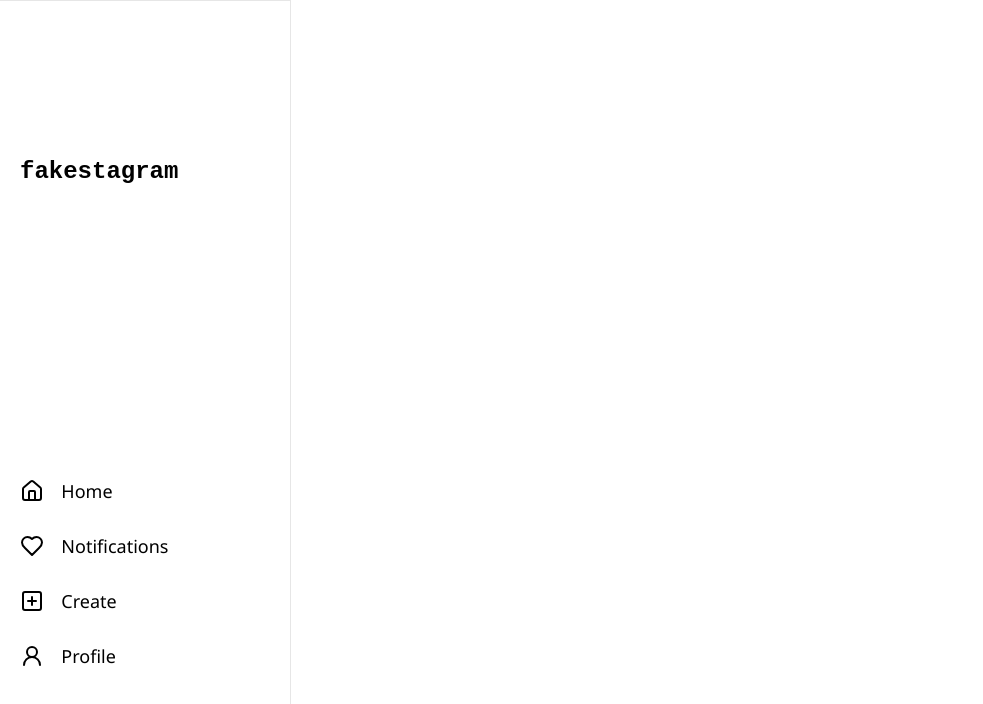
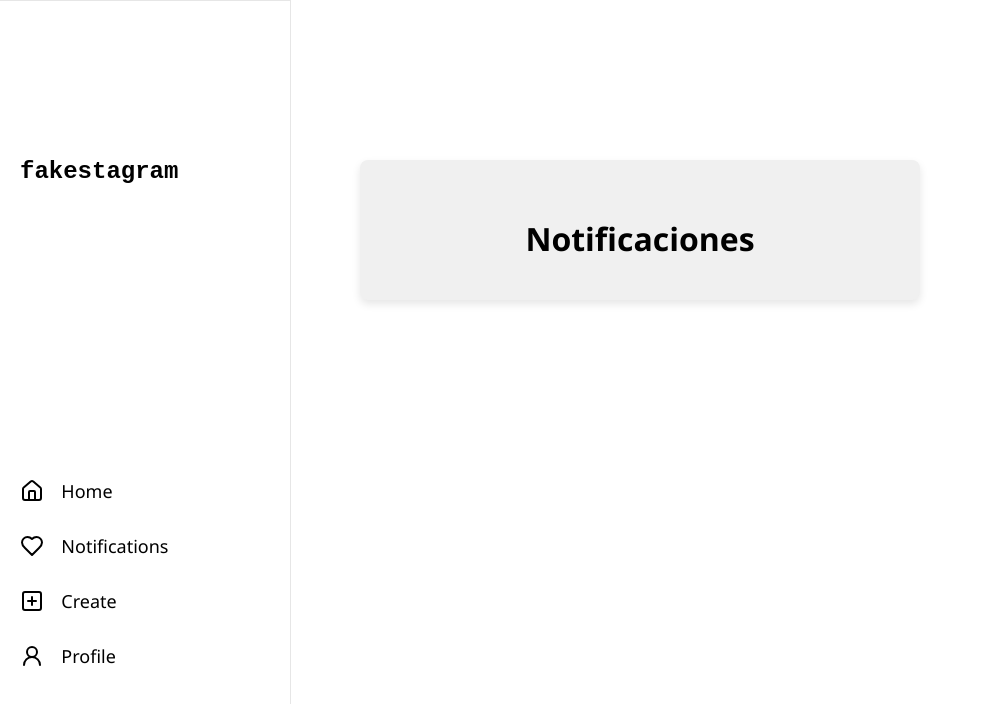
Before and after one commit to EmilianoFau/ProyectoFinalReact, a React (Vite) app in the folder ProyectoFinalReact/: page /Notifications in a window 1280 px wide. Shown: the top 704 px of the page, without its empty margins (0-983 px from the left). Built offline with nearby package versions, Linux system fonts and the light colour scheme.

Commit message:
Notificaciones terminadas

```diff
--- a/ProyectoFinalReact/src/App.jsx
+++ b/ProyectoFinalReact/src/App.jsx
@@ -1,6 +1,7 @@
 import React from "react";
 import { UsersProvider } from "./contexts/users";
 import { PostsProvider } from "./contexts/posts";
+import { NotificationsProvider } from "./contexts/notifications";
 import Login from "./components/Login/login";
 import Feed from "./components/Feed/feed";
 import Profile from "./components/Profile/profile";
@@ -20,6 +21,7 @@ function App() {
   return (
     <PostsProvider>
       <UsersProvider>
+        <NotificationsProvider>
           {!isLoginPage && <Navbar />}
           {!isLoginPage && <Header />}
           <Routes>
@@ -33,6 +35,7 @@ function App() {
             <Route path="/Notifications" element={<Notifications />} />
           </Routes>
           {!isLoginPage && <Footer />}
+        </NotificationsProvider>
       </UsersProvider>
     </PostsProvider>
   )
--- a/ProyectoFinalReact/src/components/Notifications/index.module.css
+++ b/ProyectoFinalReact/src/components/Notifications/index.module.css
@@ -0,0 +1,81 @@
+.notifications-container {
+    padding: 20px;
+    background: #f0f0f0;
+    position: fixed;
+    top: 10%;
+    right: 10%;
+    width: 300px;
+    max-height: 400px;
+    overflow-y: auto;
+    z-index: 1000;
+    box-shadow: 0px 4px 8px rgba(0, 0, 0, 0.1);
+    border-radius: 8px;
+}
+
+.notifications-title {
+    text-align: center;
+    font-size: 1.5em;
+    margin-bottom: 10px;
+}
+
+.notifications-list {
+    list-style-type: none;
+    padding: 0;
+    margin: 0;
+}
+
+.notification-item {
+    margin: 10px 0;
+    padding: 15px;
+    border: 1px solid #ccc;
+    border-radius: 8px;
+    background: white;
+    box-shadow: 0px 2px 8px rgba(0, 0, 0, 0.1);
+    display: flex;
+    flex-direction: column;
+    transition: transform 0.2s;
+}
+
+.notification-item:hover {
+    transform: translateY(-2px);
+    box-shadow: 0px 4px 12px rgba(0, 0, 0, 0.2);
+}
+
+.notification-actions {
+    text-align: right;
+    margin-top: 10px;
+}
+
+.notification-button {
+    padding: 5px 10px;
+    border: none;
+    background: #007bff;
+    color: white;
+    border-radius: 3px;
+    cursor: pointer;
+}
+
+.notification-button:hover {
+    background: #0056b3;
+}
+
+@media (min-width: 1024px) {
+    .notifications-container {
+        top: 20%;
+        right: auto;
+        left: 50%;
+        transform: translateX(-50%);
+        width: 500px;
+        max-height: 600px;
+        padding: 30px;
+    }
+
+    .notifications-title {
+        font-size: 2em;
+    }
+
+    .notification-item {
+        padding: 20px;
+        margin: 15px 0;
+    }
+}
--- a/ProyectoFinalReact/src/components/Notifications/notifications.jsx
+++ b/ProyectoFinalReact/src/components/Notifications/notifications.jsx
@@ -1,5 +1,28 @@
+import React from 'react';
+import { useNotifications } from '../../contexts/notifications';
+import Styles from './index.module.css';
+
 const Notifications = () => {
+    const { notifications, removeNotification } = useNotifications();
 
-}
+    console.log('Renderizando componente Notifications con:', notifications);
+    console.log('Clases aplicadas:', Styles);
+
+    return (
+        <div className={Styles['notifications-container']}>
+            <h2 className={Styles['notifications-title']}>Notificaciones</h2>
+            <ul className={Styles['notifications-list']}>
+                {notifications.map((notification) => (
+                    <li key={notification.id} className={Styles['notification-item']}>
+                        <p>{notification.message}</p>
+                        <div className={Styles['notification-actions']}>
+                            <button className={Styles['notification-button']} onClick={() => removeNotification(notification.id)}>Eliminar</button>
+                        </div>
+                    </li>
+                ))}
+            </ul>
+        </div>
+    );
+};
 
 export default Notifications;
--- a/ProyectoFinalReact/src/contexts/notifications.jsx
+++ b/ProyectoFinalReact/src/contexts/notifications.jsx
@@ -1,4 +1,7 @@
 import { createContext, useContext, useState, useEffect } from 'react';
+import Notifications from '../services/notifications';
+import { getElement } from '../shared/server';
+import Styles from '../components/Notifications/index.module.css';
 
 export const NotificationsContext = createContext();
 
@@ -9,6 +12,10 @@ export const useNotifications = () => {
 export function NotificationsProvider({ children }) {
     const notificationsManager = new Notifications();
     const [notifications, setNotifications] = useState([]);
+    const [friendsCount, setFriendsCount] = useState(0);
+
+    // Obtener el userId desde localStorage
+    const userId = localStorage.getItem('profileId');
 
     useEffect(() => {
         const storedNotifications = notificationsManager.getNotifications();
@@ -16,31 +23,67 @@ export function NotificationsProvider({ children }) {
     }, []);
 
     useEffect(() => {
+        console.log('Actualizando notificaciones en localStorage:', notifications);
         localStorage.setItem('notifications', JSON.stringify(notifications));
     }, [notifications]);
 
+    // Monitorear cambios en los seguidores cada 5 segundos
+    useEffect(() => {
+        if (!userId) {
+            console.error("No profileId found");
+            return;
+        }
+
+        const interval = setInterval(async () => {
+            try {
+                const token = localStorage.getItem("token");
+                if (!token) {
+                    console.error("No token found");
+                    return;
+                }
+
+                const data = await getElement('http://localhost:3001/api/user/profile', userId, token);
+                const currentFriendsCount = data.user.friends.length;
+                const previousFriendsCount = parseInt(localStorage.getItem('friendsCount'), 10);
+
+                if (currentFriendsCount > previousFriendsCount) {
+                    const newFollowersCount = currentFriendsCount - previousFriendsCount;
+                    console.log(`Nuevos seguidores detectados: ${newFollowersCount}`);
+                    const updatedNotifications = notificationsManager.addNotification({
+                        type: 'success',
+                        message: `Tienes ${newFollowersCount} nuevo(s) seguidor(es).`,
+                    });
+                    setNotifications([...updatedNotifications]);
+                }
+
+                // Actualiza el contador de amigos en localStorage
+                localStorage.setItem('friendsCount', currentFriendsCount.toString());
+                setFriendsCount(currentFriendsCount);
+            } catch (err) {
+                console.error("Error al obtener los datos del perfil: ", err);
+            }
+        }, 5000); // Revisar cada 5 segundos
+
+        // Limpiar el intervalo cuando se desmonte el componente
+        return () => clearInterval(interval);
+    }, [userId]);
+
     const addNotification = (notification) => {
-        notificationsManager.addNotification(notification);
-        setNotifications(notificationsManager.getNotifications());
+        const updatedNotifications = notificationsManager.addNotification(notification);
+        console.log('Agregando notificación:', notification);
+        setNotifications([...updatedNotifications]);
     };
 
     const removeNotification = (id) => {
-        notificationsManager.removeNotification(id);
-        setNotifications(notificationsManager.getNotifications());
+        const updatedNotifications = notificationsManager.removeNotification(id);
+        console.log('Eliminando notificación con ID:', id);
+        setNotifications([...updatedNotifications]);
     };
 
     const clearNotifications = () => {
         notificationsManager.clearNotifications();
+        console.log('Limpiando todas las notificaciones');
         setNotifications([]);
-    };
-
-    const markAsRead = (id) => {
-        notificationsManager.markAsRead(id);
-        setNotifications(notificationsManager.getNotifications());
-    };
-
-    const getUnreadNotifications = () => {
-        return notificationsManager.getUnreadNotifications();
     };
 
     return (
@@ -50,8 +93,6 @@ export function NotificationsProvider({ children }) {
                 addNotification,
                 removeNotification,
                 clearNotifications,
-                markAsRead,
-                getUnreadNotifications,
             }}
         >
             {children}
--- /dev/null
+++ b/ProyectoFinalReact/src/services/notifications.jsx
@@ -0,0 +1,41 @@
+class Notifications {
+    constructor() {
+        if (!localStorage.getItem('notifications')) {
+            localStorage.setItem('notifications', JSON.stringify([]));
+        }
+        if (!localStorage.getItem('friendsCount')) {
+            localStorage.setItem('friendsCount', '0');
+        }
+    }
+
+    // Obtener todas las notificaciones
+    getNotifications() {
+        return JSON.parse(localStorage.getItem('notifications')) || [];
+    }
+
+    // Agregar una notificación nueva
+    addNotification(notification) {
+        const notifications = this.getNotifications();
+        notifications.push({
+            id: new Date().getTime(),
+            ...notification,
+        });
+        localStorage.setItem('notifications', JSON.stringify(notifications));
+        return notifications;
+    }
+
+    // Eliminar una notificación por su ID
+    removeNotification(id) {
+        let notifications = this.getNotifications();
+        notifications = notifications.filter(notification => notification.id !== id);
+        localStorage.setItem('notifications', JSON.stringify(notifications));
+        return notifications;
+    }
+
+    // Limpiar todas las notificaciones
+    clearNotifications() {
+        localStorage.setItem('notifications', JSON.stringify([]));
+    }
+}
+
+export default Notifications;
```
